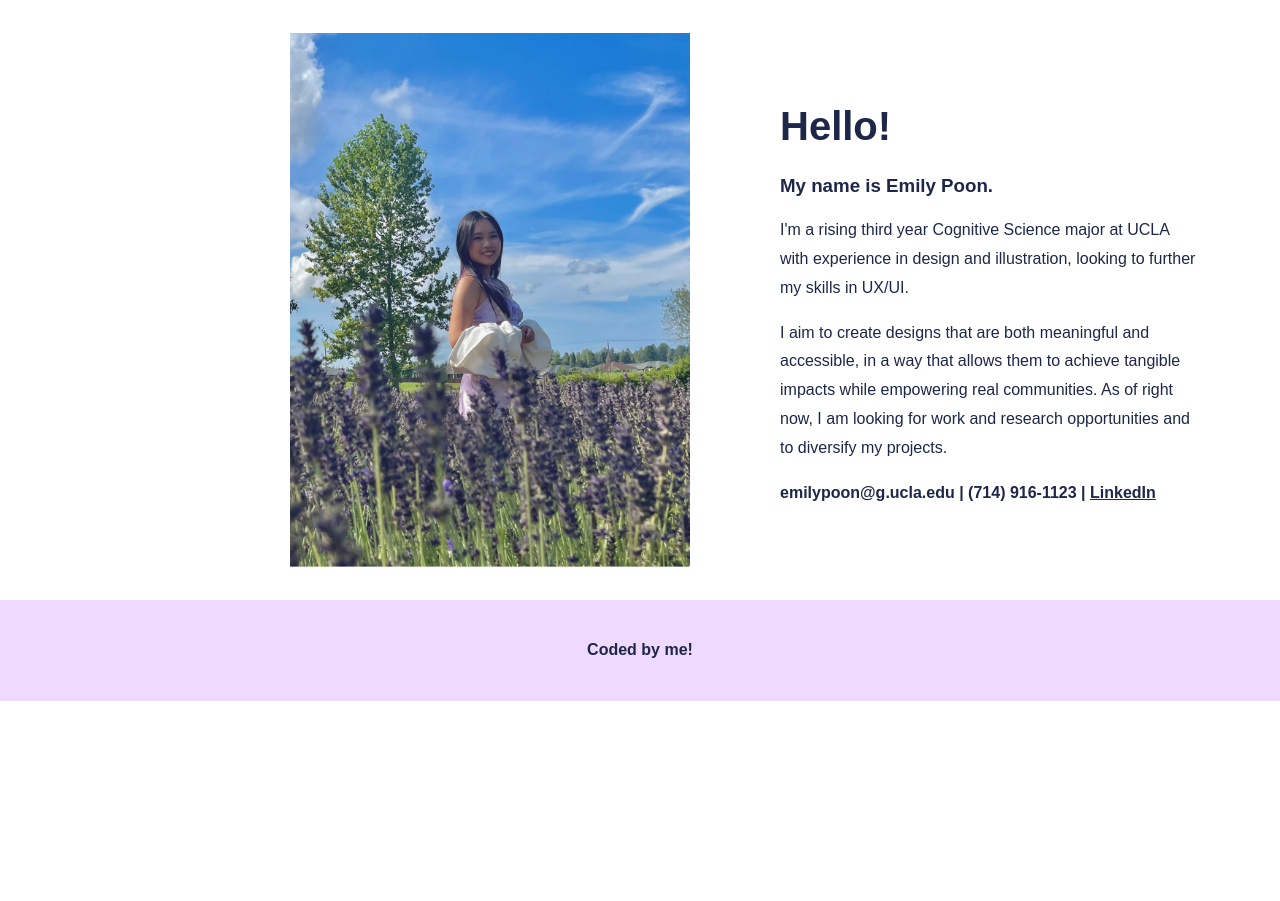
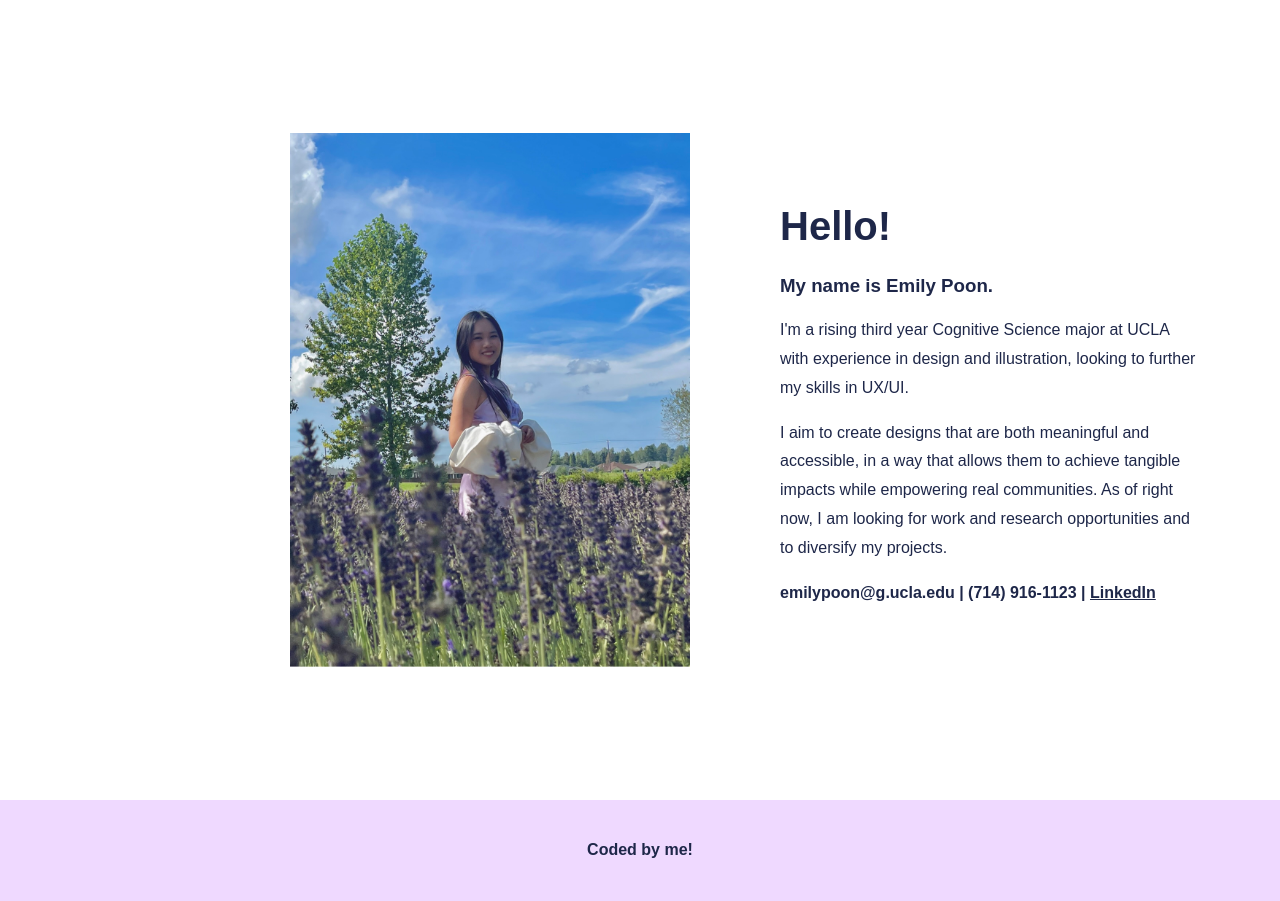
Before and after one commit to emilypoon3/EmilyPoon, a PHP site: page /aboutme.html in a window 1280 px wide. Shown: the part 81-982 px from the top of the page. Before the commit the page ends 782 px from the top, so only its background shows below. Run offline with PHP 8.4, Linux system fonts and the light colour scheme.

Commit message:
Update style.css

```diff
--- a/style.css
+++ b/style.css
@@ -162,7 +162,7 @@
 
   .div{
     background-color: #ffffff;;
-    height: 600px;
+    height: 800px;
     width: 1250px;
     display: flex;
     align-items: center;
```
